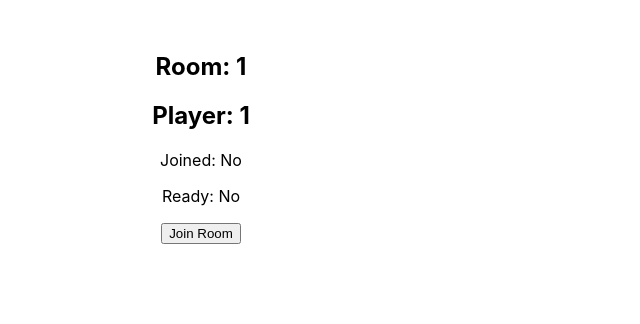
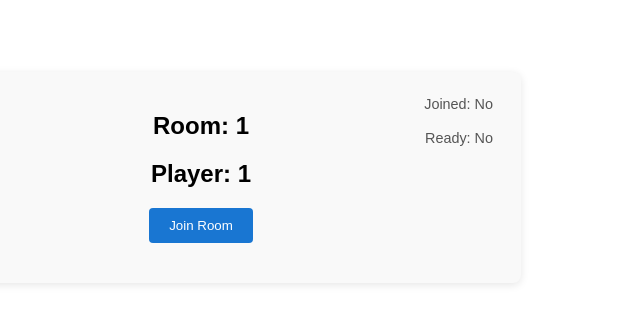
Before and after one commit to jciglesias/red-tetris, a React (Create React App) app in the folder client/: page /1/1 in a window 1280 px wide. Shown: the top 324 px of the page, without its empty margins (439-1079 px from the left). Built offline with nearby package versions, Linux system fonts and the light colour scheme; no server answers.

Commit message:
design improved

```diff
--- /dev/null
+++ b/client/src/components/GameRoom.css
@@ -0,0 +1,73 @@
+.game-room {
+  max-width: 600px;
+  margin: 40px auto;
+  padding: 20px;
+  background: #f9f9f9;
+  border-radius: 8px;
+  box-shadow: 0 2px 8px rgba(0,0,0,0.1);
+  font-family: Arial, sans-serif;
+  position: relative;
+}
+
+.room-header {
+  text-align: center;
+  margin-bottom: 20px;
+}
+
+.status-panel {
+  position: absolute;
+  top: 20px;
+  right: 20px;
+  display: flex;
+  flex-direction: column;
+  align-items: flex-end;
+  gap: 10px;
+  margin-bottom: 20px;
+}
+
+.status-indicator {
+  padding: 4px 8px;
+  background: transparent;
+  border-radius: 4px;
+  font-size: 0.9rem;
+  color: #555;
+}
+
+.status-indicator p {
+  margin: 0;
+}
+
+.button-group {
+  display: flex;
+  justify-content: center;
+  gap: 10px;
+  margin-bottom: 20px;
+}
+
+.button-group button {
+  padding: 10px 20px;
+  border: none;
+  border-radius: 4px;
+  background-color: #1976d2;
+  color: #fff;
+  cursor: pointer;
+  transition: background-color 0.2s ease;
+}
+
+.button-group button:hover {
+  background-color: #115293;
+}
+
+.error-container {
+  background-color: #ffe6e6;
+  color: #d32f2f;
+  padding: 10px;
+  border-radius: 4px;
+  margin-bottom: 20px;
+}
+
+.game-container {
+  margin-top: 20px;
+  border-top: 1px solid #ccc;
+  padding-top: 20px;
+}
--- a/client/src/components/GameRoom.tsx
+++ b/client/src/components/GameRoom.tsx
@@ -1,6 +1,7 @@
 import React, { useEffect, useState } from 'react';
 import { useParams } from 'react-router-dom';
 import io from "socket.io-client";
+import './GameRoom.css';
 
 
 const socket = io("http://localhost:3001");
@@ -131,19 +132,23 @@ function GameRoom() {
   }
   return (
     <div className="game-room">
-      <h2>Room: {roomName}</h2>
-      <h2>Player: {playerName}</h2>
-      <p>Joined: {hasJoinedRoom ? 'Yes' : 'No'}</p>
-      <p>Ready: {playerReady ? 'Yes' : 'No'}</p>
-      {!hasJoinedRoom && (
-        <button onClick={joinRoom}>Join Room</button>
-      )}
-      {!playerReady && hasJoinedRoom && (
-        <button onClick={setReady}>set Ready</button>
-      )}
-      {!hasStarted && playerReady && (
-        <button onClick={startGame}>start Game</button>
-      )}
+      <div className="room-header">
+        <h2>Room: {roomName}</h2>
+        <h2>Player: {playerName}</h2>
+      </div>
+      <div className="status-panel">
+        <div className="status-indicator">
+          <p>Joined: {hasJoinedRoom ? 'Yes' : 'No'}</p>
+        </div>
+        <div className="status-indicator">
+          <p>Ready: {playerReady ? 'Yes' : 'No'}</p>
+        </div>
+      </div>
+      <div className="button-group">
+        {!hasJoinedRoom && <button onClick={joinRoom}>Join Room</button>}
+        {hasJoinedRoom && !playerReady && <button onClick={setReady}>Set Ready</button>}
+        {playerReady && !hasStarted && <button onClick={startGame}>Start Game</button>}
+      </div>
       {isError && (
         <div className="error-container">
           <p>Error :</p>
```
